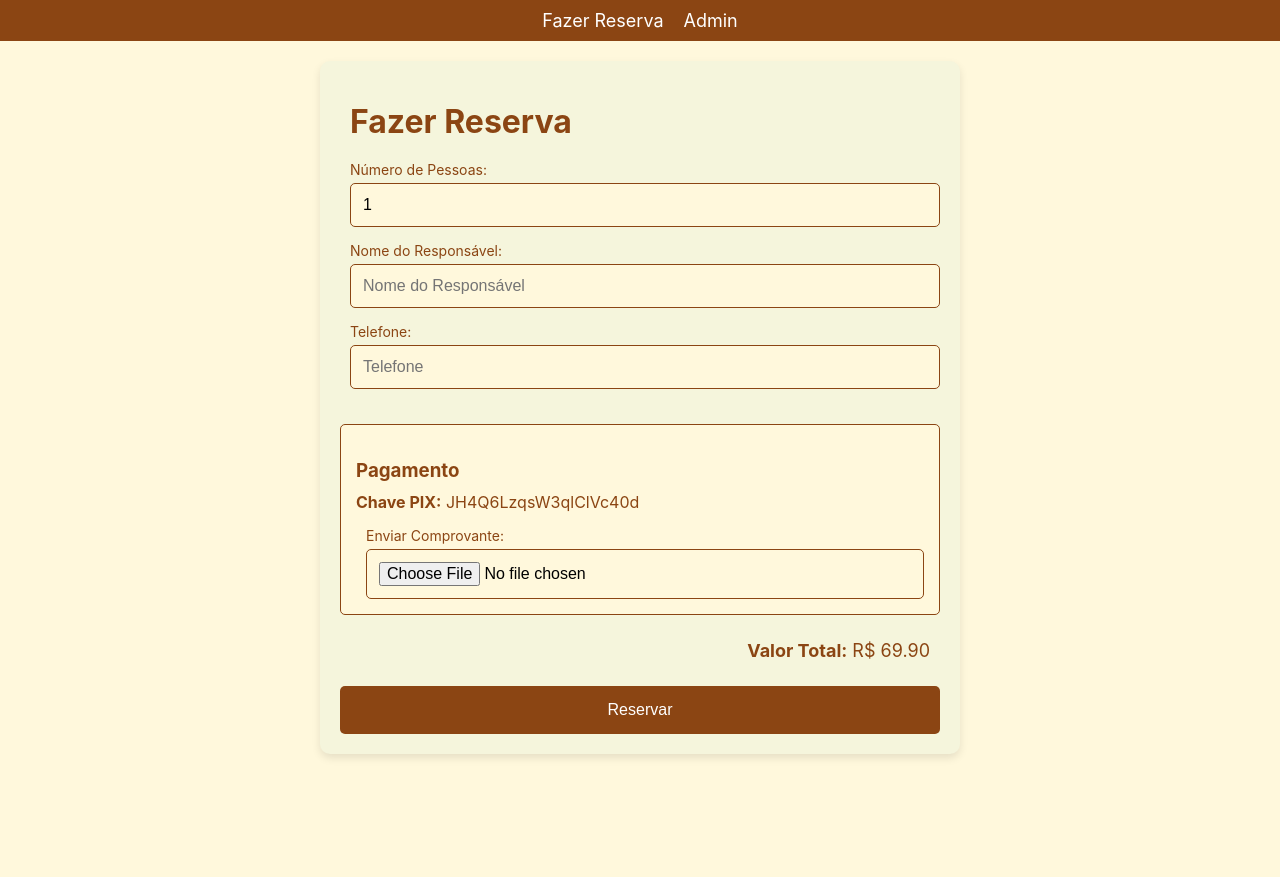
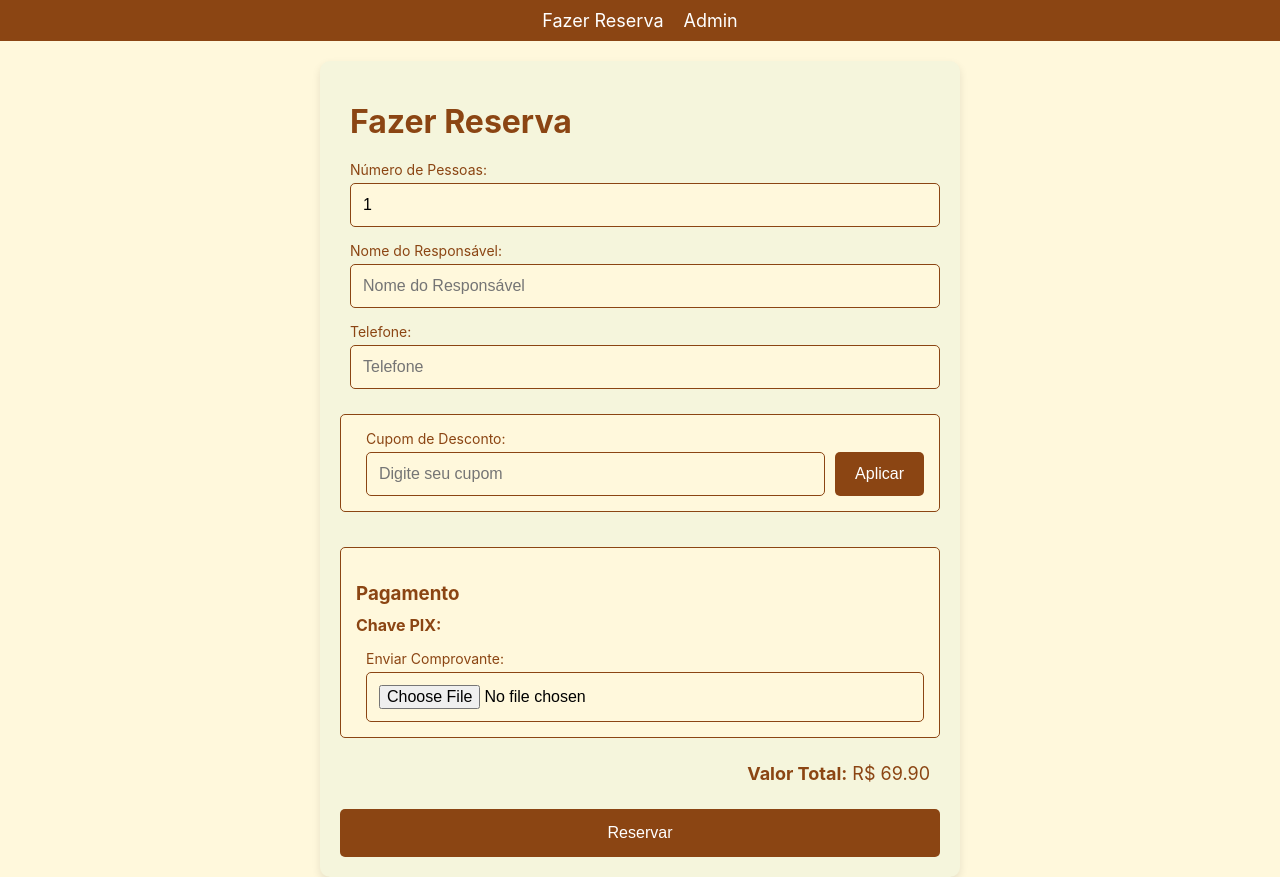
Before and after one commit to lucasgod464/reserva1.0, a React (Vite) app: page / in a window 1280 px wide. Before the commit the page ends 800 px from the top, so only its background shows below. Built offline with nearby package versions, Linux system fonts and the light colour scheme; no server answers; the database is empty.

Commit message:
Initial commit from your app

```diff
--- a/src/Admin.jsx
+++ b/src/Admin.jsx
@@ -5,10 +5,13 @@ export default function Admin() {
   const [reservas, setReservas] = useState([]);
   const [precoAdulto, setPrecoAdulto] = useState(69.90);
   const [precoCrianca, setPrecoCrianca] = useState(34.95);
+  const [chavePix, setChavePix] = useState('');
+  const [cupons, setCupons] = useState([]);
+  const [novoCupom, setNovoCupom] = useState({ nome: '', desconto: 0 });
 
   useEffect(() => {
     fetchReservas();
-    fetchPrecos();
+    fetchConfiguracoes();
   }, []);
 
   const fetchReservas = async () => {
@@ -20,28 +23,48 @@ export default function Admin() {
     if (!error) setReservas(data);
   };
 
-  const fetchPrecos = async () => {
+  const fetchConfiguracoes = async () => {
     const { data, error } = await supabase
-      .from('precos')
+      .from('configuracoes')
       .select('*')
       .single();
 
     if (!error) {
       setPrecoAdulto(data.adulto);
       setPrecoCrianca(data.crianca);
+      setChavePix(data.chave_pix);
+      setCupons(data.cupons || []);
     }
   };
 
-  const salvarPrecos = async () => {
+  const salvarConfiguracoes = async () => {
     const { error } = await supabase
-      .from('precos')
-      .upsert({ id: 1, adulto: precoAdulto, crianca: precoCrianca });
+      .from('configuracoes')
+      .upsert({
+        id: 1,
+        adulto: precoAdulto,
+        crianca: precoCrianca,
+        chave_pix: chavePix,
+        cupons: cupons
+      });
 
     if (!error) {
-      alert('Preços atualizados com sucesso!');
+      alert('Configurações atualizadas com sucesso!');
     } else {
-      alert('Erro ao atualizar preços: ' + error.message);
+      alert('Erro ao atualizar configurações: ' + error.message);
     }
+  };
+
+  const adicionarCupom = () => {
+    if (novoCupom.nome && novoCupom.desconto > 0) {
+      setCupons([...cupons, novoCupom]);
+      setNovoCupom({ nome: '', desconto: 0 });
+    }
+  };
+
+  const removerCupom = (index) => {
+    const novosCupons = cupons.filter((_, i) => i !== index);
+    setCupons(novosCupons);
   };
 
   const calcularTotais = (criancas) => {
@@ -55,7 +78,8 @@ export default function Admin() {
       <h1 style={styles.title}>Painel de Administração</h1>
 
       <div style={styles.configuracaoContainer}>
-        <h2 style={styles.subtitle}>Configurar Preços</h2>
+        <h2 style={styles.subtitle}>Configurações</h2>
+
         <div style={styles.inputGroup}>
           <label style={styles.label}>Preço para Adulto:</label>
           <input
@@ -66,6 +90,7 @@ export default function Admin() {
             onChange={(e) => setPrecoAdulto(parseFloat(e.target.value))}
           />
         </div>
+
         <div style={styles.inputGroup}>
           <label style={styles.label}>Preço para Criança:</label>
           <input
@@ -76,8 +101,72 @@ export default function Admin() {
             onChange={(e) => setPrecoCrianca(parseFloat(e.target.value))}
           />
         </div>
-        <button style={styles.button} onClick={salvarPrecos}>
-          Salvar Preços
+
+        <div style={styles.inputGroup}>
+          <label style={styles.label}>Chave PIX:</label>
+          <input
+            style={styles.input}
+            type="text"
+            value={chavePix}
+            onChange={(e) => setChavePix(e.target.value)}
+          />
+        </div>
+
+        <div style={styles.cuponsContainer}>
+          <h3 style={styles.subtitle}>Cupons de Desconto</h3>
+
+          <div style={styles.novoCupomContainer}>
+            <div style={styles.inputGroup}>
+              <label style={styles.label}>Nome do Cupom:</label>
+              <input
+                style={styles.input}
+                type="text"
+                value={novoCupom.nome}
+                onChange={(e) => setNovoCupom({ ...novoCupom, nome: e.target.value })}
+              />
+            </div>
+
+            <div style={styles.inputGroup}>
+              <label style={styles.label}>Desconto (%):</label>
+              <input
+                style={styles.input}
+                type="number"
+                min="0"
+                max="100"
+                value={novoCupom.desconto}
+                onChange={(e) => setNovoCupom({ ...novoCupom, desconto: parseFloat(e.target.value) })}
+              />
+            </div>
+
+            <button
+              style={styles.cupomButton}
+              onClick={adicionarCupom}
+            >
+              Adicionar Cupom
+            </button>
+          </div>
+
+          {cupons.length > 0 && (
+            <div style={styles.listaCupons}>
+              {cupons.map((cupom, index) => (
+                <div key={index} style={styles.cupomItem}>
+                  <div style={styles.cupomInfo}>
+                    <strong>{cupom.nome}</strong> - {cupom.desconto}% de desconto
+                  </div>
+                  <button
+                    style={styles.removerCupomButton}
+                    onClick={() => removerCupom(index)}
+                  >
+                    Remover
+                  </button>
+                </div>
+              ))}
+            </div>
+          )}
+        </div>
+
+        <button style={styles.button} onClick={salvarConfiguracoes}>
+          Salvar Configurações
         </button>
       </div>
 
@@ -114,6 +203,8 @@ export default function Admin() {
                   </div>
                   <p><strong>Chave PIX:</strong> {reserva.chave_pix}</p>
                   <p><strong>Comprovante:</strong> {reserva.comprovante || 'Não enviado'}</p>
+                  <p><strong>Cupom Aplicado:</strong> {reserva.cupom || 'Nenhum'}</p>
+                  <p><strong>Desconto Aplicado:</strong> {reserva.desconto || 0}%</p>
                 </div>
               </div>
             );
@@ -179,6 +270,59 @@ const styles = {
       backgroundColor: '#A0522D'
     }
   },
+  cuponsContainer: {
+    marginTop: '20px',
+    padding: '20px',
+    border: '1px solid #8B4513',
+    borderRadius: '5px',
+    backgroundColor: '#FFF8DC'
+  },
+  novoCupomContainer: {
+    display: 'flex',
+    gap: '15px',
+    marginBottom: '20px'
+  },
+  cupomButton: {
+    padding: '10px 20px',
+    fontSize: '14px',
+    backgroundColor: '#8B4513',
+    color: 'white',
+    border: 'none',
+    borderRadius: '5px',
+    cursor: 'pointer',
+    '&:hover': {
+      backgroundColor: '#A0522D'
+    }
+  },
+  listaCupons: {
+    display: 'flex',
+    flexDirection: 'column',
+    gap: '10px'
+  },
+  cupomItem: {
+    display: 'flex',
+    justifyContent: 'space-between',
+    alignItems: 'center',
+    padding: '10px',
+    border: '1px solid #8B4513',
+    borderRadius: '5px',
+    backgroundColor: '#FFF8DC'
+  },
+  cupomInfo: {
+    color: '#8B4513'
+  },
+  removerCupomButton: {
+    padding: '5px 10px',
+    fontSize: '12px',
+    backgroundColor: '#dc3545',
+    color: 'white',
+    border: 'none',
+    borderRadius: '3px',
+    cursor: 'pointer',
+    '&:hover': {
+      backgroundColor: '#c82333'
+    }
+  },
   semReservas: {
     textAlign: 'center',
     color: '#8B4513',
--- a/src/Reserva.jsx
+++ b/src/Reserva.jsx
@@ -7,45 +7,30 @@ export default function Reserva() {
   const [criancas, setCriancas] = useState([false]);
   const [telefone, setTelefone] = useState('');
   const [comprovante, setComprovante] = useState(null);
-  const [chavePix, setChavePix] = useState(gerarChavePix());
   const [mostrarAviso, setMostrarAviso] = useState(false);
   const [mostrarPopupPix, setMostrarPopupPix] = useState(false);
   const [precos, setPrecos] = useState({ adulto: 69.90, crianca: 34.95 });
+  const [cupom, setCupom] = useState('');
+  const [descontoAplicado, setDescontoAplicado] = useState(0);
+  const [chavePix, setChavePix] = useState('');
+  const [cuponsDisponiveis, setCuponsDisponiveis] = useState([]);
 
   useEffect(() => {
-    fetchPrecos();
+    fetchConfiguracoes();
   }, []);
 
-  async function fetchPrecos() {
+  async function fetchConfiguracoes() {
     const { data, error } = await supabase
-      .from('precos')
+      .from('configuracoes')
       .select('*')
       .single();
 
     if (!error) {
       setPrecos(data);
+      setChavePix(data.chave_pix);
+      setCuponsDisponiveis(data.cupons || []);
     }
   }
-
-  function gerarChavePix() {
-    const caracteres = 'ABCDEFGHIJKLMNOPQRSTUVWXYZabcdefghijklmnopqrstuvwxyz0123456789';
-    let chave = '';
-    for (let i = 0; i < 20; i++) {
-      chave += caracteres.charAt(Math.floor(Math.random() * caracteres.length));
-    }
-    return chave;
-  }
-
-  const copiarChavePix = () => {
-    const input = document.createElement('input');
-    input.value = chavePix;
-    document.body.appendChild(input);
-    input.select();
-    document.execCommand('copy');
-    document.body.removeChild(input);
-    setMostrarAviso(true);
-    setTimeout(() => setMostrarAviso(false), 2000);
-  };
 
   const handlePessoasChange = (e) => {
     const numPessoas = parseInt(e.target.value, 10);
@@ -70,6 +55,26 @@ export default function Reserva() {
     setComprovante(e.target.files[0]);
   };
 
+  const handleCupomChange = (e) => {
+    setCupom(e.target.value);
+  };
+
+  const aplicarCupom = () => {
+    const cupomValido = cuponsDisponiveis.find(c => c.nome === cupom);
+    if (cupomValido) {
+      setDescontoAplicado(cupomValido.desconto);
+      alert(`Cupom "${cupomValido.nome}" aplicado com sucesso!`);
+    } else {
+      setDescontoAplicado(0);
+      alert('Cupom inválido');
+    }
+  };
+
+  const valorTotal = (nomes.reduce((total, _, index) => {
+    if (index === 0) return total + precos.adulto;
+    return total + (criancas[index] ? precos.crianca : precos.adulto);
+  }, 0) * (1 - descontoAplicado/100)).toFixed(2);
+
   const handleSubmit = async (e) => {
     e.preventDefault();
     try {
@@ -82,7 +87,9 @@ export default function Reserva() {
           pessoas,
           comprovante: comprovante ? comprovante.name : null,
           valor_total: valorTotal,
-          chavepix: chavePix
+          chave_pix: chavePix,
+          cupom: cupom || null,
+          desconto: descontoAplicado
         }])
         .select();
 
@@ -94,20 +101,18 @@ export default function Reserva() {
       setCriancas([false]);
       setTelefone('');
       setComprovante(null);
-      setChavePix(gerarChavePix());
+      setCupom('');
+      setDescontoAplicado(0);
     } catch (error) {
       alert('Erro ao salvar a reserva: ' + error.message);
     }
   };
 
-  const valorTotal = nomes.reduce((total, _, index) => {
-    if (index === 0) return total + precos.adulto;
-    return total + (criancas[index] ? precos.crianca : precos.adulto);
-  }, 0).toFixed(2);
-
   const handleClickPix = () => {
     setMostrarPopupPix(true);
-    copiarChavePix();
+    navigator.clipboard.writeText(chavePix);
+    setMostrarAviso(true);
+    setTimeout(() => setMostrarAviso(false), 2000);
   };
 
   const fecharPopupPix = () => {
@@ -166,6 +171,33 @@ export default function Reserva() {
             onChange={(e) => setTelefone(e.target.value)}
             required
           />
+        </div>
+
+        <div style={styles.cupomContainer}>
+          <div style={styles.inputGroup}>
+            <label style={styles.label}>Cupom de Desconto:</label>
+            <div style={styles.cupomInputGroup}>
+              <input
+                style={styles.cupomInput}
+                type="text"
+                placeholder="Digite seu cupom"
+                value={cupom}
+                onChange={handleCupomChange}
+              />
+              <button
+                type="button"
+                style={styles.cupomButton}
+                onClick={aplicarCupom}
+              >
+                Aplicar
+              </button>
+            </div>
+          </div>
+          {descontoAplicado > 0 && (
+            <div style={styles.descontoAplicado}>
+              Cupom aplicado: {cupom} ({descontoAplicado}% de desconto)
+            </div>
+          )}
         </div>
 
         <div style={styles.pagamentoContainer}>
@@ -268,6 +300,42 @@ const styles = {
     fontSize: '14px',
     color: '#8B4513'
   },
+  cupomContainer: {
+    marginTop: '10px',
+    padding: '15px',
+    border: '1px solid #8B4513',
+    borderRadius: '5px',
+    backgroundColor: '#FFF8DC'
+  },
+  cupomInputGroup: {
+    display: 'flex',
+    gap: '10px'
+  },
+  cupomInput: {
+    flex: 1,
+    padding: '12px',
+    fontSize: '16px',
+    border: '1px solid #8B4513',
+    borderRadius: '5px',
+    backgroundColor: '#FFF8DC'
+  },
+  cupomButton: {
+    padding: '12px 20px',
+    fontSize: '16px',
+    backgroundColor: '#8B4513',
+    color: 'white',
+    border: 'none',
+    borderRadius: '5px',
+    cursor: 'pointer',
+    '&:hover': {
+      backgroundColor: '#A0522D'
+    }
+  },
+  descontoAplicado: {
+    marginTop: '10px',
+    color: '#228B22',
+    fontSize: '14px'
+  },
   pagamentoContainer: {
     marginTop: '20px',
     padding: '15px',
```
